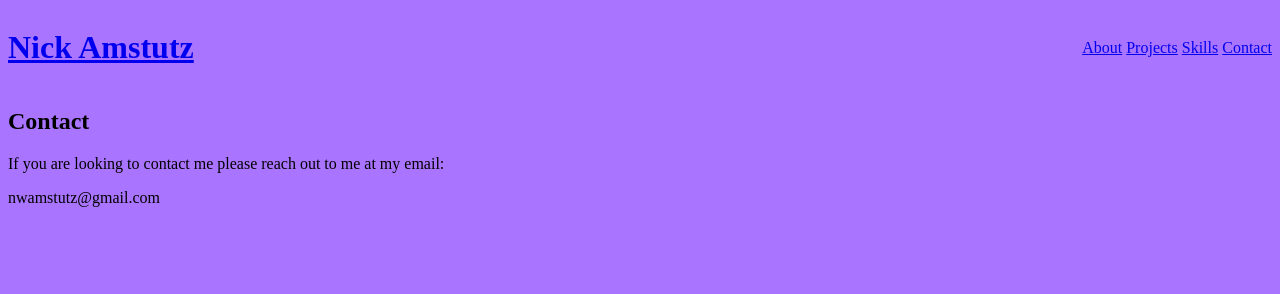
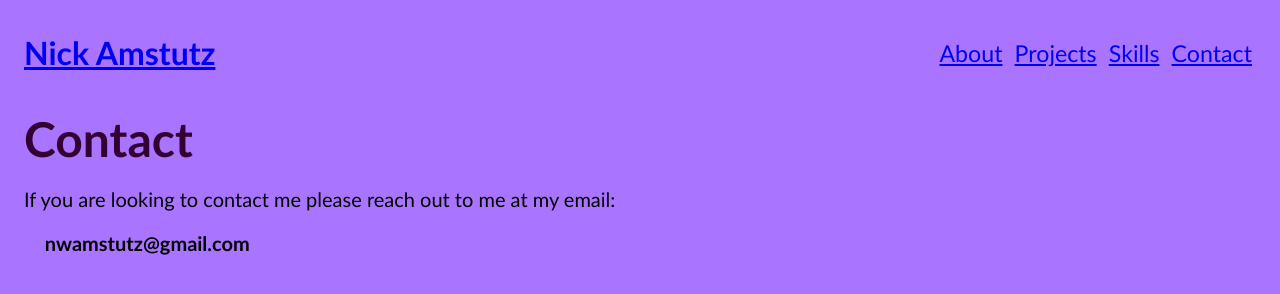
Before and after one commit to namstutz188/namstutz188.github.io, a plain HTML site: page contact.html in a window 1280 px wide. Drawn offline with Linux system fonts and the light colour scheme.

Commit message:
Update Contact page structure and styling

```diff
--- a/contact.html
+++ b/contact.html
@@ -16,7 +16,7 @@
         <div id = "contact">
             <h2>Contact</h2>
             <p>If you are looking to contact me please reach out to me at my email: </p>
-            <p>nwamstutz@gmail.com</p>
+            <p id = "email">nwamstutz@gmail.com</p>
         </div>
 
 
--- a/resources/contactstyle.css
+++ b/resources/contactstyle.css
@@ -3,6 +3,8 @@ body {
     background-color: rgb(169, 116, 255);
     display: grid;
     grid-area: 6.5rem 1fr / repeat(2, 1fr);
+    margin: 0.75rem 1.5rem;
+    font-family: 'Calibri',sans-serif;
 }
 
 /*Header section*/
@@ -17,3 +19,25 @@ nav {
     justify-self: end;
     align-self: center;
 }
+
+nav a {
+    font-size: 1.45rem;
+    margin: 0rem 0.25rem;
+}
+
+/*Contact*/
+
+h2 {
+    font-size: 3rem;
+    color: rgb(51, 0, 51);
+    margin: 1rem 0rem;
+}
+
+p {
+    font-size: 1.25rem;
+}
+
+#email {
+    font-weight: bold;
+    margin-left: 1.3rem;
+}
--- a/resources/styles.css
+++ b/resources/styles.css
@@ -42,6 +42,11 @@ nav {
     align-self: center;
 }
 
+nav a {
+    font-size: 1.45rem;
+    margin: 0rem 0.25rem;
+}
+
 /*About section*/
 
 #about {
```
